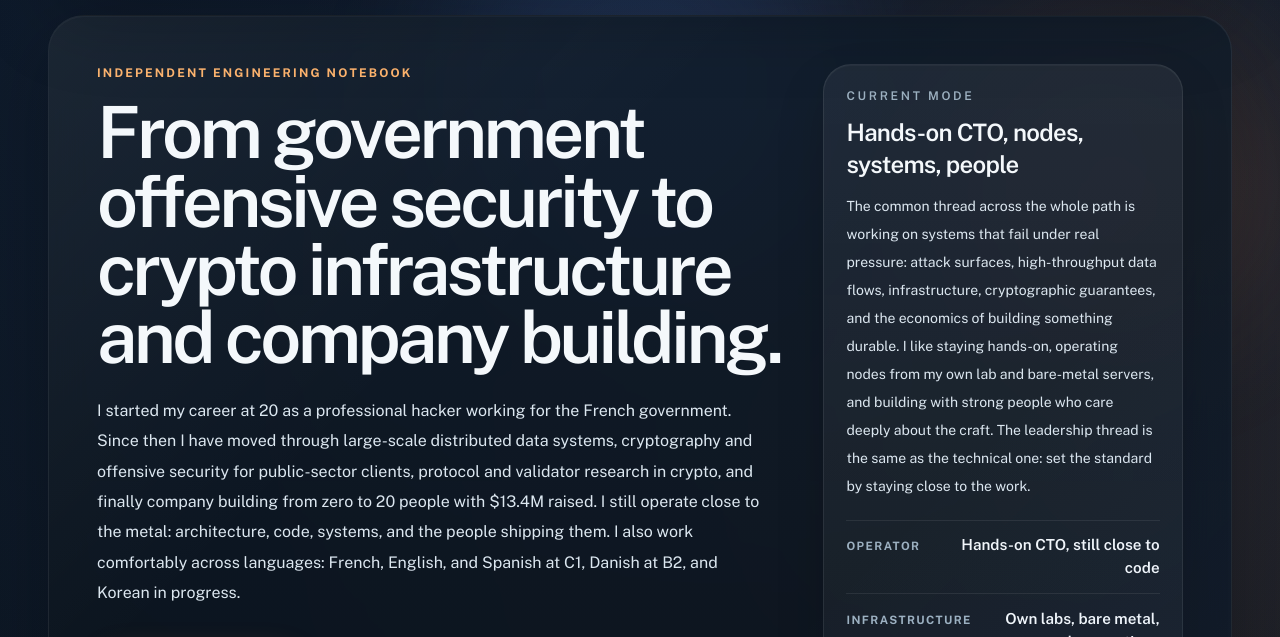
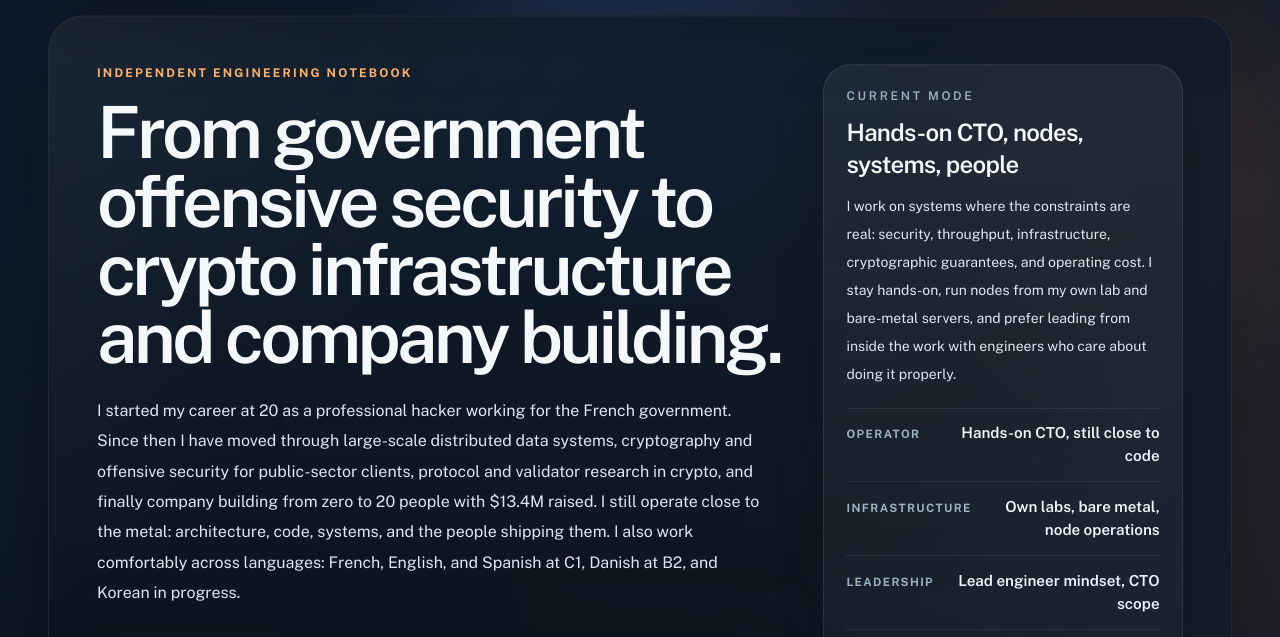
Before and after one commit to v4lproik/v4lproik.github.io, a website: page index.html in a window 1280 px wide. Shown: the part 106-743 px from the top of the page. Drawn offline with nearby package versions, Linux system fonts and the light colour scheme.

Commit message:
refactor(site): tighten current mode copy

```diff
--- a/index.html
+++ b/index.html
@@ -107,13 +107,10 @@
                   Hands-on CTO, nodes, systems, people
                 </h2>
                 <p class="mt-3 text-sm leading-7 text-mist-100">
-                  The common thread across the whole path is working on systems that fail under
-                  real pressure: attack surfaces, high-throughput data flows, infrastructure,
-                  cryptographic guarantees, and the economics of building something durable. I like
-                  staying hands-on, operating nodes from my own lab and bare-metal servers, and
-                  building with strong people who care deeply about the craft. The leadership
-                  thread is the same as the technical one: set the standard by staying close to
-                  the work.
+                  I work on systems where the constraints are real: security, throughput,
+                  infrastructure, cryptographic guarantees, and operating cost. I stay hands-on,
+                  run nodes from my own lab and bare-metal servers, and prefer leading from inside
+                  the work with engineers who care about doing it properly.
                 </p>
                 <div class="hero-metrics">
                   <div class="hero-metric">
```
